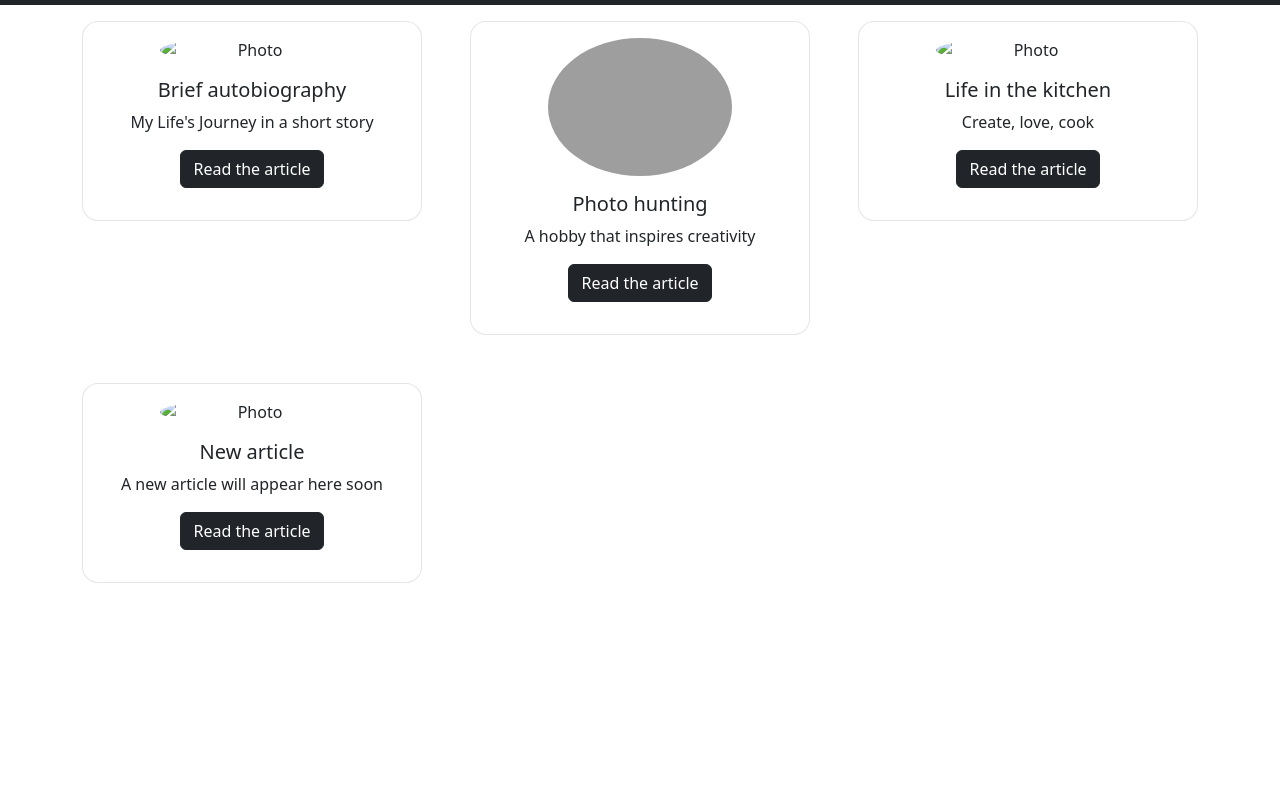
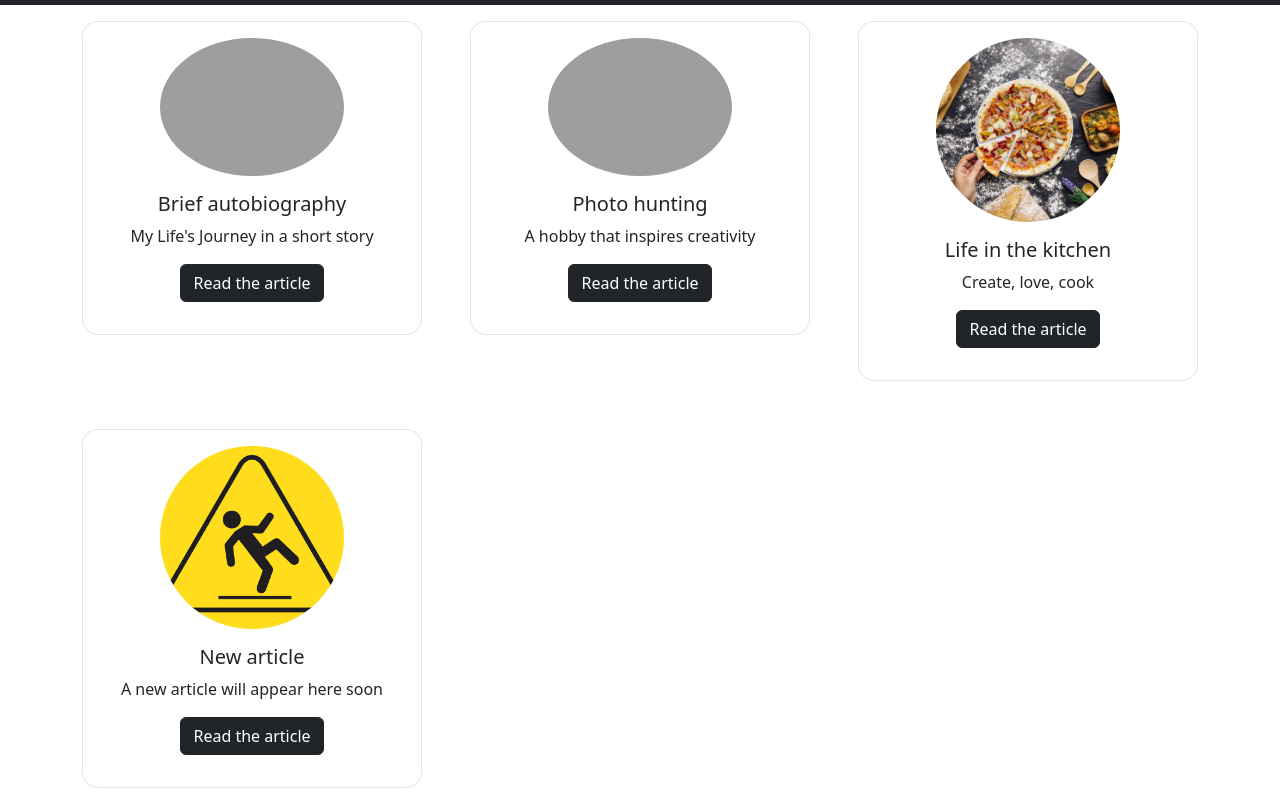
Before and after one commit to EmgirVar/ADA, a plain HTML site: page Achievements.html in a window 1280 px wide. Shown: the part 51-855 px from the top of the page. Before the commit the page ends 800 px from the top, so only its background shows below. Drawn offline with nearby package versions, Linux system fonts and the light colour scheme; the site is published under a folder, as on GitHub Pages, so addresses that start at the root find nothing.

Commit message:
t commit

```diff
--- a/Achievements.html
+++ b/Achievements.html
@@ -97,7 +97,7 @@
       <div class="row row-cols-1 row-cols-md-2 row-cols-lg-3 g-5">
         <div class="col">
           <div class="card">
-            <img src="/Photo/cub/IMG_2640.jpg" class="card-img" alt="Photo" />
+            <img src="Photo/cub/IMG_2640.jpg" class="card-img" alt="Photo" />
             <div class="card-body">
               <h5 class="card-title">Brief autobiography</h5>
               <p class="card-text">My Life's Journey in a short story</p>
@@ -126,7 +126,7 @@
         <div class="col">
           <div class="card">
             <img
-              src="/Photo/cub/Pizza_Flour_Piece_534023_2560x1706.jpg"
+              src="Photo/cub/Pizza_Flour_Piece_534023_2560x1706.jpg"
               class="card-img-top"
               alt="Photo"
             />
@@ -145,7 +145,7 @@
         <div class="col">
           <div class="card">
             <img
-              src="/Photo/Work/m1000x1000.jpg"
+              src="Photo/Work/m1000x1000.jpg"
               class="card-img-top"
               alt="Photo"
             />
```
Also changed, not shown: Home.html (+1 -1 lines), Live in the kitchen.html (+1 -1 lines).
